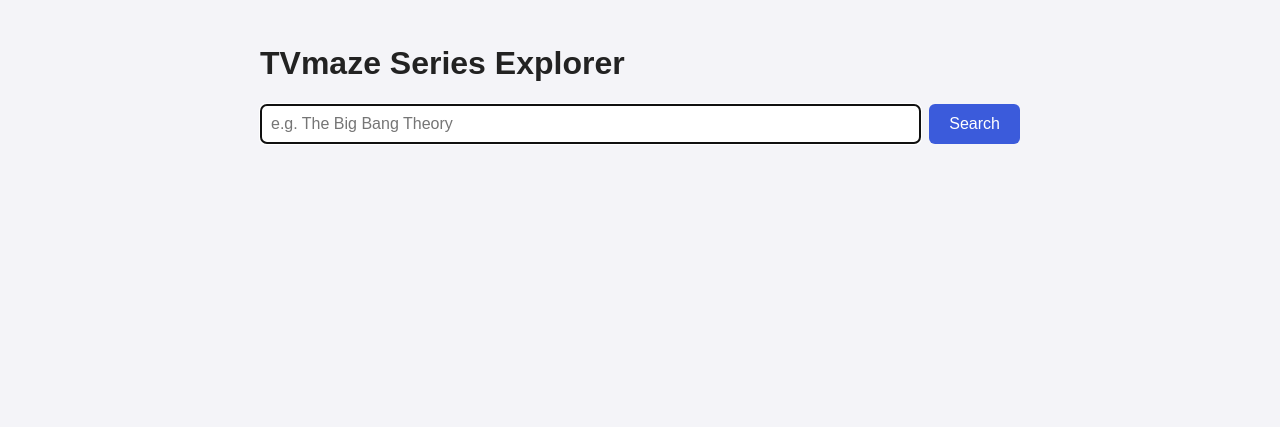
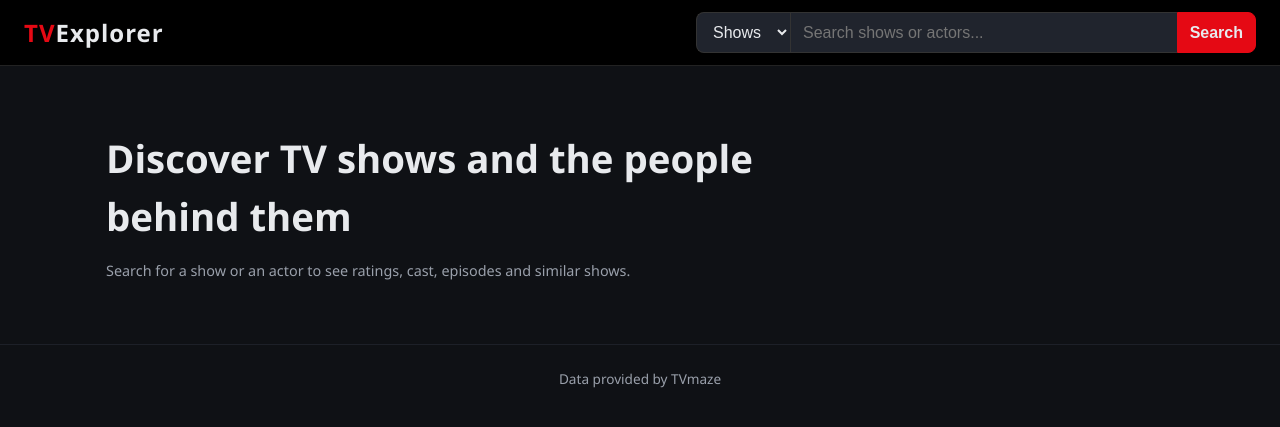
Before and after one commit to KaisergAlexander/TV-Maze-Series-Application, a Flask app: page / in a window 1280 px wide. Shown: the top 427 px of the page. Run offline with Flask 3, Linux system fonts and the light colour scheme.

Commit message:
Redesign UI; add cast, actor search, related shows and ratings
Co-Authored-By: Claude Sonnet 5.5 <noreply@anthropic.com>

```diff
--- a/app.py
+++ b/app.py
@@ -2,41 +2,79 @@
 
 from flask import Flask, render_template, request
 
-from tvmaze import TVmazeError, get_episodes, group_by_season, search_show
+import tvmaze
+from tvmaze import TVmazeError
 
 app = Flask(__name__)
 
 
+def error_page(message, status=500):
+    return render_template("error.html", message=message), status
+
+
 @app.route("/")
-def index():
+def home():
+    try:
+        shows = tvmaze.get_top_rated()
+    except TVmazeError:
+        shows = []  # the home page still works without the show list
+    return render_template("home.html", shows=shows)
+
+
+@app.route("/search")
+def search():
     query = request.args.get("q", "").strip()
-    context = {"query": query, "show": None, "seasons": None,
-               "total": 0, "error": None, "calls": []}
+    kind = request.args.get("type", "show")
+    if kind not in ("show", "actor"):
+        kind = "show"
+    if not query:
+        return error_page("Please enter a name to search for.", 400)
 
-    if "q" in request.args and not query:
-        context["error"] = "Please enter a TV show name."
-    elif query:
-        try:
-            context["calls"].append({
-                "endpoint": f"GET /search/shows?q={query}",
-                "why": "Turns the name you typed into a show, including its unique ID.",
-            })
-            show = search_show(query)
-            if show is None:
-                context["error"] = f"No show found for '{query}'. Try another name."
-            else:
-                context["show"] = show
-                context["calls"].append({
-                    "endpoint": f"GET /shows/{show['id']}/episodes",
-                    "why": f"Uses the ID {show['id']} from the first call to load all episodes.",
-                })
-                episodes = get_episodes(show["id"])
-                context["total"] = len(episodes)
-                context["seasons"] = group_by_season(episodes)
-        except TVmazeError as err:
-            context["error"] = f"API error: {err}"
+    try:
+        if kind == "show":
+            return render_template("search.html", query=query, kind=kind,
+                                   shows=tvmaze.search_shows(query))
+        people = tvmaze.search_people(query)[:12]
+        # Load the credits of the best 3 matches; the others link to their own page.
+        credits = {p["id"]: tvmaze.get_credits(p["id"])[:6] for p in people[:3]}
+        return render_template("search.html", query=query, kind=kind,
+                               people=people, credits=credits)
+    except TVmazeError as err:
+        return error_page(f"API error: {err}", 502)
 
-    return render_template("index.html", **context)
+
+@app.route("/show/<int:show_id>")
+def show_detail(show_id):
+    try:
+        show = tvmaze.get_show(show_id)
+        episodes = tvmaze.get_episodes(show_id)
+    except TVmazeError as err:
+        return error_page(f"API error: {err}", 404 if "not found" in str(err) else 502)
+
+    # Cast and recommendations are extras: if they fail, the page still works.
+    try:
+        cast = tvmaze.get_cast(show_id)
+    except TVmazeError:
+        cast = []
+    try:
+        related = tvmaze.get_related_shows(show)
+    except TVmazeError:
+        related = []
+
+    return render_template(
+        "show.html", show=show, cast=cast, related=related,
+        summary=tvmaze.strip_html(show.get("summary")),
+        seasons=tvmaze.group_by_season(episodes), total=len(episodes))
+
+
+@app.route("/person/<int:person_id>")
+def person_detail(person_id):
+    try:
+        person = tvmaze.get_person(person_id)
+        shows = tvmaze.get_credits(person_id)
+    except TVmazeError as err:
+        return error_page(f"API error: {err}", 404 if "not found" in str(err) else 502)
+    return render_template("person.html", person=person, shows=shows)
 
 
 if __name__ == "__main__":
--- a/static/style.css
+++ b/static/style.css
@@ -1,11 +1,82 @@
-body { font-family: Arial, sans-serif; background: #f4f4f8; color: #222; margin: 0; }
-main { max-width: 760px; margin: 0 auto; padding: 24px 16px; }
-form { display: flex; gap: 8px; margin-bottom: 16px; }
-input[type=text] { flex: 1; padding: 10px; font-size: 16px; border: 1px solid #aaa; border-radius: 6px; }
-button { padding: 10px 20px; font-size: 16px; border: 0; border-radius: 6px; background: #3b5bdb; color: #fff; cursor: pointer; }
-button:hover { background: #2f4ac0; }
-.error { background: #ffe3e3; color: #a61e1e; padding: 10px 14px; border-radius: 6px; }
-.calls { background: #fff; border-left: 4px solid #3b5bdb; padding: 4px 16px; margin-bottom: 16px; }
-code { background: #e9ecef; padding: 2px 5px; border-radius: 4px; }
-.season { background: #fff; padding: 4px 16px 8px; margin-bottom: 12px; border-radius: 6px; }
-small { color: #666; font-weight: normal; }
+:root {
+  --bg: #0f1115;
+  --panel: #181b22;
+  --panel-2: #20242d;
+  --text: #e8eaed;
+  --muted: #9aa0ab;
+  --accent: #e50914;
+  --gold: #f5c518;
+}
+
+* { box-sizing: border-box; }
+body { margin: 0; background: var(--bg); color: var(--text); font-family: "Segoe UI", Roboto, Arial, sans-serif; line-height: 1.5; }
+a { color: inherit; text-decoration: none; }
+main { max-width: 1100px; margin: 0 auto; padding: 24px 16px 48px; }
+h1 { font-size: 2rem; margin: 0 0 8px; }
+h2 { font-size: 1.35rem; margin: 36px 0 14px; padding-left: 10px; border-left: 4px solid var(--accent); }
+.muted { color: var(--muted); font-weight: normal; font-size: 0.9em; }
+
+/* Navigation */
+.nav { display: flex; flex-wrap: wrap; gap: 12px; align-items: center; justify-content: space-between;
+       padding: 12px 24px; background: #000; border-bottom: 1px solid #222; position: sticky; top: 0; z-index: 10; }
+.logo { font-size: 1.5rem; font-weight: 800; letter-spacing: 1px; color: var(--accent); }
+.logo span { color: var(--text); }
+.search { display: flex; flex: 1; max-width: 560px; min-width: 260px; }
+.search select, .search input, .search button { font-size: 1rem; padding: 10px 12px; border: 1px solid #333; background: var(--panel-2); color: var(--text); }
+.search select { border-radius: 8px 0 0 8px; border-right: 0; }
+.search input { flex: 1; min-width: 0; border-right: 0; }
+.search input:focus, .search select:focus { outline: 2px solid var(--accent); outline-offset: -2px; }
+.search button { background: var(--accent); border-color: var(--accent); border-radius: 0 8px 8px 0; font-weight: 600; cursor: pointer; }
+.search button:hover { background: #f6121d; }
+
+.hero { padding: 40px 0 0; }
+.hero h1 { font-size: 2.4rem; max-width: 700px; }
+
+/* Cards */
+.grid { display: grid; grid-template-columns: repeat(auto-fill, minmax(170px, 1fr)); gap: 18px; }
+.grid.small { grid-template-columns: repeat(auto-fill, minmax(130px, 1fr)); gap: 14px; }
+.card { display: flex; flex-direction: column; background: var(--panel); border-radius: 10px; overflow: hidden;
+        transition: transform 0.2s, box-shadow 0.2s; }
+.card:hover { transform: translateY(-6px) scale(1.02); box-shadow: 0 10px 24px rgba(0, 0, 0, 0.6); }
+.card img, .card .no-image { width: 100%; aspect-ratio: 2 / 3; object-fit: cover; display: block; }
+.card-body { padding: 10px; display: flex; flex-direction: column; gap: 2px; font-size: 0.95rem; }
+.no-image { background: var(--panel-2); color: var(--muted); display: flex; align-items: center; justify-content: center; font-size: 0.85rem; }
+.tag { display: inline-block; background: var(--panel-2); color: var(--muted); border-radius: 12px; padding: 2px 10px; font-size: 0.8rem; margin: 2px 6px 2px 0; }
+
+/* Detail pages */
+.detail { display: flex; gap: 28px; flex-wrap: wrap; }
+.detail-poster { width: 260px; flex-shrink: 0; }
+.detail-poster img, .detail-poster .no-image { width: 100%; aspect-ratio: 2 / 3; object-fit: cover; border-radius: 10px; display: block; }
+.detail > div:last-child { flex: 1; min-width: 260px; }
+.ratings { display: flex; gap: 14px; flex-wrap: wrap; margin: 16px 0; }
+.rating-box { background: var(--panel); border-radius: 10px; padding: 10px 18px; display: flex; flex-direction: column; }
+.rating-label { color: var(--muted); font-size: 0.8rem; text-transform: uppercase; letter-spacing: 1px; }
+.rating-value { font-size: 1.4rem; font-weight: 700; color: var(--gold); }
+.rating-value.link { color: var(--text); font-size: 1rem; margin-top: 4px; }
+.link:hover { color: var(--accent); text-decoration: underline; }
+.summary { max-width: 700px; }
+
+/* Episodes */
+.season { background: var(--panel); border-radius: 10px; margin-bottom: 10px; }
+.season summary { cursor: pointer; padding: 14px 18px; font-weight: 600; }
+.season summary:hover { color: var(--accent); }
+.season ul { list-style: none; margin: 0; padding: 0 18px 12px; }
+.season li { display: flex; gap: 14px; padding: 8px 0; border-top: 1px solid #262a33; }
+.ep-num { width: 52px; color: var(--accent); font-weight: 600; flex-shrink: 0; }
+.ep-date { margin-left: auto; white-space: nowrap; }
+
+/* Search results / messages */
+.panel { background: var(--panel); border-radius: 10px; padding: 16px; margin-bottom: 18px; }
+.person-row { display: flex; align-items: center; gap: 14px; font-size: 1.1rem; margin-bottom: 8px; }
+.person-row img, .person-row .no-image { width: 56px; height: 56px; border-radius: 50%; object-fit: cover; font-size: 0.6rem; text-align: center; }
+.person-row:hover strong { color: var(--accent); }
+.notice { background: var(--panel); padding: 14px 18px; border-radius: 8px; color: var(--muted); }
+.error { background: #3a1417; color: #ff8a8f; padding: 14px 18px; border-radius: 8px; }
+footer { text-align: center; color: var(--muted); font-size: 0.85rem; padding: 24px; border-top: 1px solid #1d2028; }
+footer a:hover { color: var(--accent); }
+
+@media (max-width: 600px) {
+  .hero h1 { font-size: 1.7rem; }
+  .detail-poster { width: 180px; }
+  .ep-date { display: none; }
+}
--- /dev/null
+++ b/templates/_macros.html
@@ -0,0 +1,20 @@
+{# Reusable cards #}
+{% macro poster(image, alt) -%}
+  {% if image %}<img src="{{ image.medium }}" alt="{{ alt }}" loading="lazy">
+  {% else %}<div class="no-image">No image</div>{% endif %}
+{%- endmacro %}
+
+{% macro rating(show) -%}
+  {% if show.rating and show.rating.average %}★ {{ show.rating.average }}{% else %}Not available{% endif %}
+{%- endmacro %}
+
+{% macro show_card(show, note=None) -%}
+  <a class="card" href="{{ url_for('show_detail', show_id=show.id) }}">
+    {{ poster(show.image, show.name) }}
+    <div class="card-body">
+      <strong>{{ show.name }}</strong>
+      <span class="muted">{{ rating(show) }}{% if show.premiered %} · {{ show.premiered[:4] }}{% endif %}</span>
+      {% if note %}<span class="tag">{{ note }}</span>{% endif %}
+    </div>
+  </a>
+{%- endmacro %}
--- /dev/null
+++ b/templates/base.html
@@ -0,0 +1,28 @@
+<!doctype html>
+<html lang="en">
+<head>
+  <meta charset="utf-8">
+  <meta name="viewport" content="width=device-width, initial-scale=1">
+  <title>{% block title %}TVmaze Explorer{% endblock %}</title>
+  <link rel="stylesheet" href="{{ url_for('static', filename='style.css') }}">
+</head>
+<body>
+  <header class="nav">
+    <a class="logo" href="{{ url_for('home') }}">TV<span>Explorer</span></a>
+    <form class="search" action="{{ url_for('search') }}" method="get">
+      <select name="type" aria-label="Search for">
+        <option value="show" {{ 'selected' if kind != 'actor' }}>Shows</option>
+        <option value="actor" {{ 'selected' if kind == 'actor' }}>Actors</option>
+      </select>
+      <input type="text" name="q" value="{{ query or '' }}" placeholder="Search shows or actors..." required>
+      <button type="submit">Search</button>
+    </form>
+  </header>
+
+  <main>
+    {% block content %}{% endblock %}
+  </main>
+
+  <footer>Data provided by <a href="https://www.tvmaze.com/api" target="_blank" rel="noopener">TVmaze</a></footer>
+</body>
+</html>
--- /dev/null
+++ b/templates/error.html
@@ -0,0 +1,5 @@
+{% extends "base.html" %}
+{% block content %}
+  <p class="error">{{ message }}</p>
+  <p><a class="link" href="{{ url_for('home') }}">← Back to home</a></p>
+{% endblock %}
--- /dev/null
+++ b/templates/home.html
@@ -0,0 +1,15 @@
+{% extends "base.html" %}
+{% from "_macros.html" import show_card %}
+{% block content %}
+  <section class="hero">
+    <h1>Discover TV shows and the people behind them</h1>
+    <p class="muted">Search for a show or an actor to see ratings, cast, episodes and similar shows.</p>
+  </section>
+
+  {% if shows %}
+    <h2>Top rated shows</h2>
+    <div class="grid">
+      {% for show in shows %}{{ show_card(show) }}{% endfor %}
+    </div>
+  {% endif %}
+{% endblock %}
--- a/templates/index.html
+++ /dev/null
@@ -1,51 +0,0 @@
-<!doctype html>
-<html lang="en">
-<head>
-  <meta charset="utf-8">
-  <meta name="viewport" content="width=device-width, initial-scale=1">
-  <title>TVmaze Series Explorer</title>
-  <link rel="stylesheet" href="{{ url_for('static', filename='style.css') }}">
-</head>
-<body>
-  <main>
-    <h1>TVmaze Series Explorer</h1>
-
-    <form method="get" action="/">
-      <input type="text" name="q" value="{{ query }}" placeholder="e.g. The Big Bang Theory" autofocus>
-      <button type="submit">Search</button>
-    </form>
-
-    {% if error %}
-      <p class="error">{{ error }}</p>
-    {% endif %}
-
-    {% if calls %}
-      <section class="calls">
-        <h2>API endpoints used</h2>
-        <ol>
-          {% for call in calls %}
-            <li><code>{{ call.endpoint }}</code> &ndash; {{ call.why }}</li>
-          {% endfor %}
-        </ol>
-      </section>
-    {% endif %}
-
-    {% if show %}
-      <h2>{{ show.name }} <small>(ID {{ show.id }}, {{ total }} episodes)</small></h2>
-      {% for season, episodes in seasons.items() %}
-        <section class="season">
-          <h3>Season {{ season }} <small>({{ episodes|length }} episodes)</small></h3>
-          <ul>
-            {% for ep in episodes %}
-              <li>Episode {{ ep.number if ep.number is not none else "Special" }}: {{ ep.name }}</li>
-            {% endfor %}
-          </ul>
-        </section>
-      {% endfor %}
-      {% if not seasons %}
-        <p>This show has no episodes listed.</p>
-      {% endif %}
-    {% endif %}
-  </main>
-</body>
-</html>
```
Also changed, not shown: templates/person.html (added, +24 -0 lines), templates/search.html (added, +35 -0 lines), templates/show.html (added, +82 -0 lines), tvmaze.py (+107 -7 lines), README.md.
